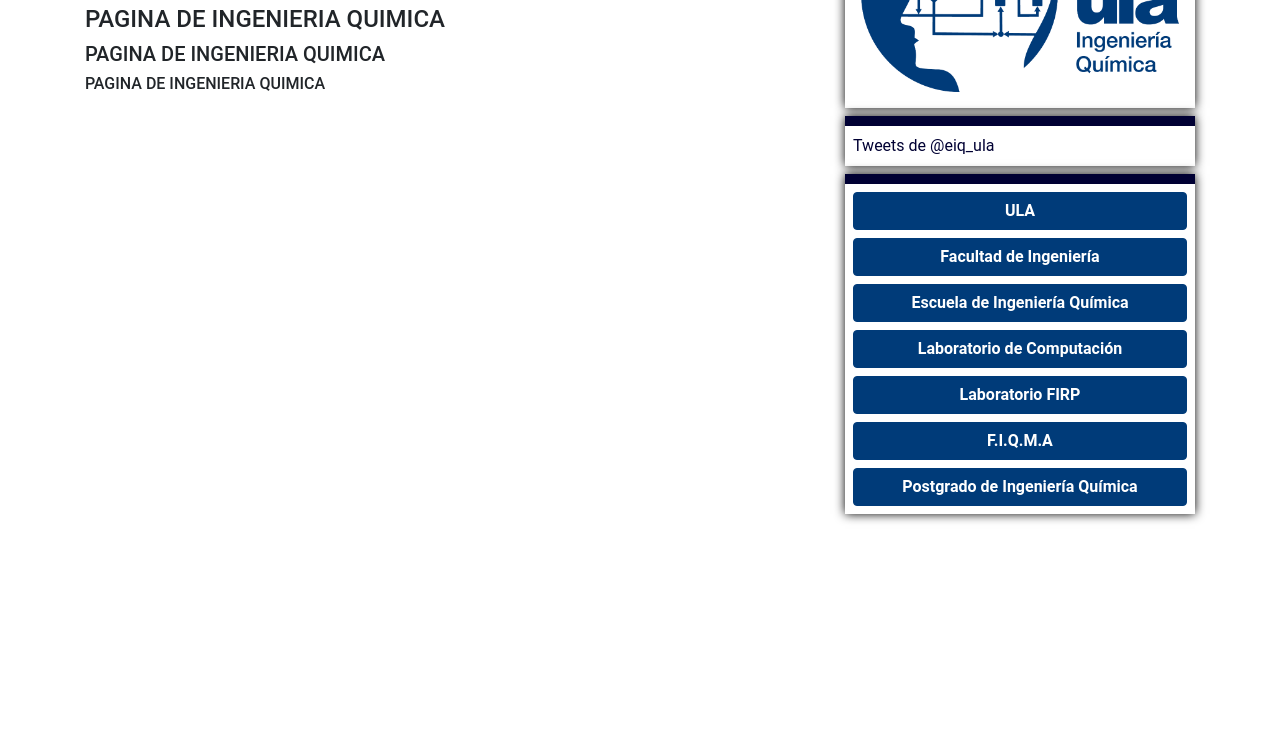
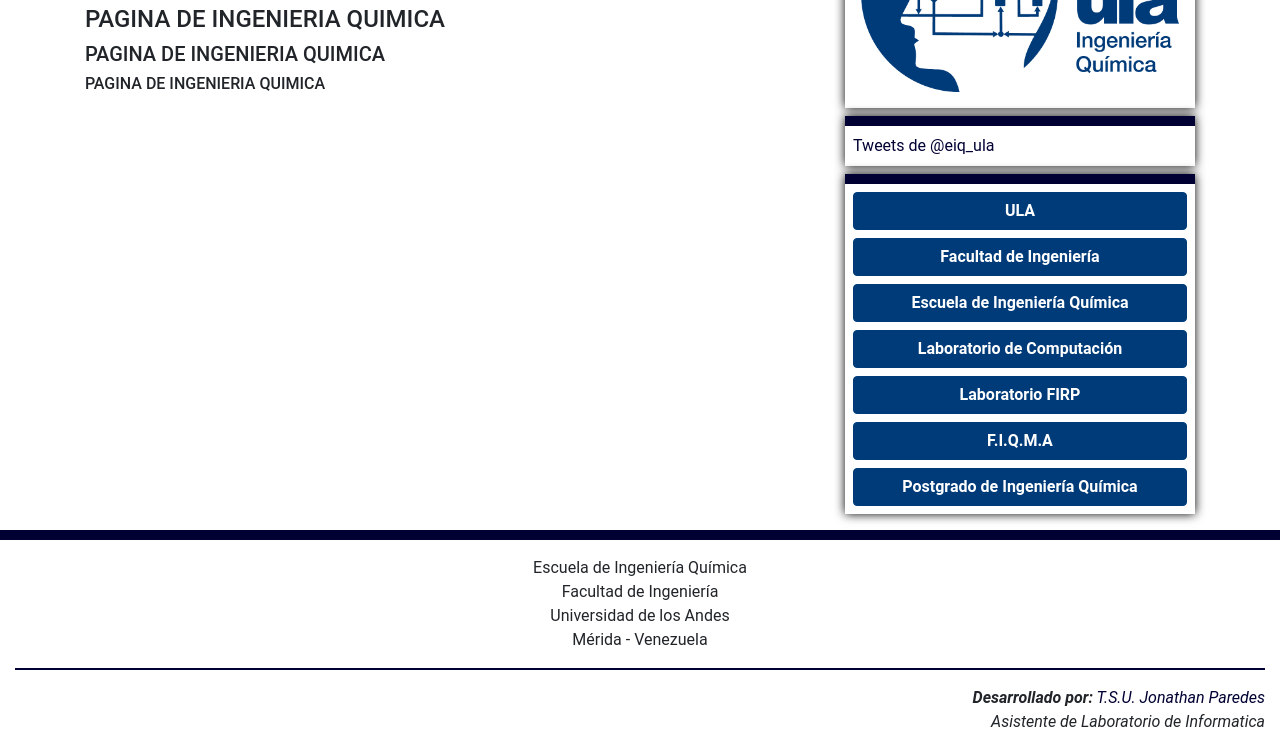
Before and after one commit to jonwilm/eiqula, a website: page site/index.html in a window 1280 px wide. Shown: the part 237-971 px from the top of the page. Before the commit the page ends 800 px from the top, so only its background shows below. Drawn offline with Linux system fonts and the light colour scheme; a web font is replaced by a local one.

Commit message:
Structure Footer

```diff
--- a/src/public/scss/base.scss
+++ b/src/public/scss/base.scss
@@ -6,6 +6,10 @@ body{
   }
   .dropdown-item-primary{
     color: #ffffff;
+  }
+  .container-box-shadow{
+    border-top: 10px solid #000033;
+    box-shadow: 0px 0px 10px #000000;
   }
 }
 
@@ -20,7 +24,16 @@ nav{
   }
 }
 
-.container-box-shadow{
-  border-top: 10px solid #000033;
-  box-shadow: 0px 0px 10px #000000;
+footer{
+  hr{
+    border: 5px solid #000033;
+  }
+  p{
+    margin: 0;
+  }
+  .container-fluid{
+    hr{
+      border: 1px solid #000033;
+    }
+  }
 }
```
Also changed, not shown: site/index.html (+1 -1 lines), src/html/partials/footer.html (+14 -0 lines), site/public/css/styles.css.
